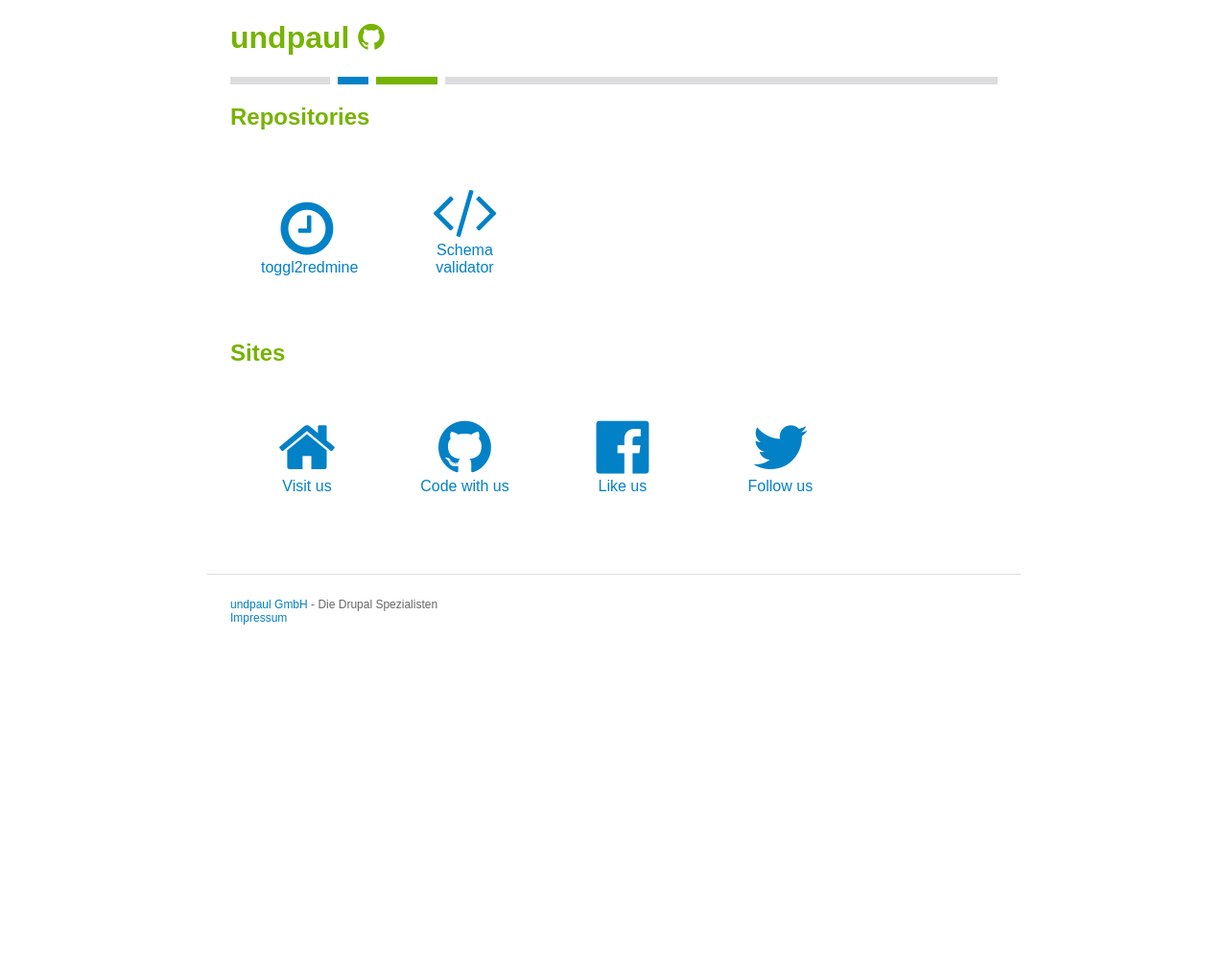
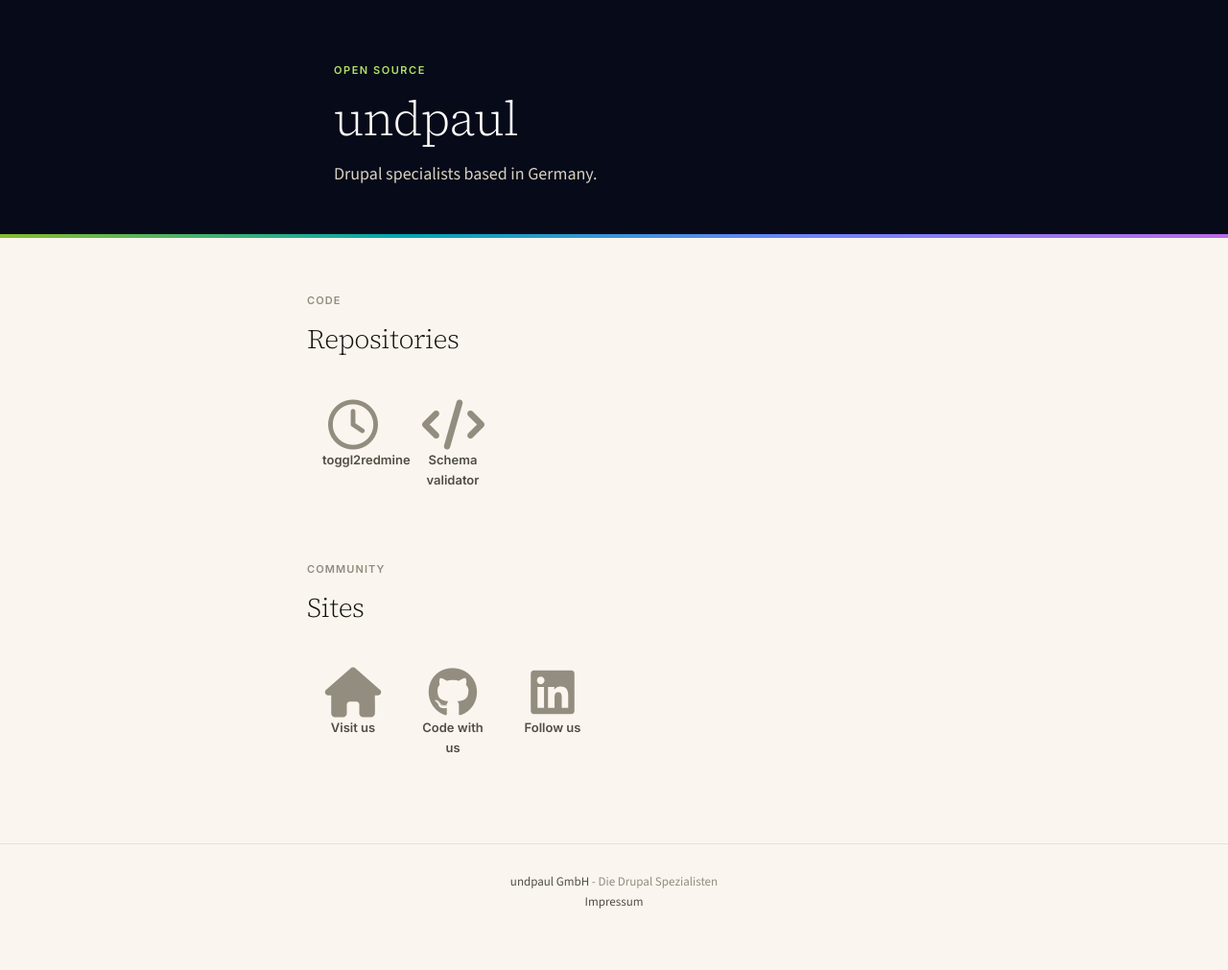
Before and after one commit to undpaul/undpaul.github.io, a website: page index.html in a window 1280 px wide. Shown: the whole page at 96% size. Before the commit the page ends 800 px from the top, so only its background shows below. Drawn offline with nearby package versions, Linux system fonts and the light colour scheme; a script that the page names is missing.

Commit message:
Redesign GitHub landing page with Aurora 2.0 design system
Recreates index.html using undpaul's Aurora 2.0 corporate design
(sand/night surfaces, Aurora gradient rule, Source Serif 4 / Source
Sans 3 / Inter type system). Drops Facebook and Twitter links, adds
LinkedIn. Header now shows "undpaul" with a blinking cursor accent
matching the brand's cursor motif; icon hover recolors the glyph
instead of showing a background pill.

```diff
--- a/index.html
+++ b/index.html
@@ -4,77 +4,74 @@
   <meta charset='utf-8'>
   <title>undpaul @ GitHub</title>
   <link rel="stylesheet"
-        href="//maxcdn.bootstrapcdn.com/font-awesome/4.3.0/css/font-awesome.min.css">
+        href="https://cdnjs.cloudflare.com/ajax/libs/font-awesome/6.5.2/css/all.min.css">
+  <link href="https://fonts.googleapis.com/css2?family=Source+Serif+4:ital,opsz,wght@0,8..60,300;1,8..60,300&family=Source+Sans+3:wght@300;400;600&family=Inter:wght@400;600&display=swap"
+        rel="stylesheet">
   <link type="text/css" rel="stylesheet" href="css/style.css" media="all"/>
 </head>
 
 <body>
 
 <header>
-  <h1>undpaul <i class="fa fa-github"></i></h1>
+  <div class="wrap">
+    <p class="kicker">Open Source</p>
+    <h1>undpaul<span class="cursor"></span></h1>
+    <p>Drupal specialists based in Germany.</p>
+  </div>
 </header>
+<hr class="grad-rule">
 
-<div class="main">
+<div class="wrap main">
 
-  <h2>Repositories</h2>
+  <section>
+    <h2><span class="num">Code</span>Repositories</h2>
     <nav>
       <ul class="menu--main">
         <li>
           <a href="https://github.com/undpaul/toggl2redmine" title="toggl2redmine">
-          <i class="fa fa-clock-o fa-4x"></i> toggl2redmine
+            <i class="fa-regular fa-clock fa-4x"></i> toggl2redmine
           </a>
         </li>
         <li>
           <a href="https://github.com/undpaul/schema-validator" title="Schema validator">
-          <i class="fa fa-code fa-4x"></i> Schema validator
+            <i class="fa-solid fa-code fa-4x"></i> Schema validator
           </a>
         </li>
       </ul>
     </nav>
+  </section>
 
-  <h2>Sites</h2>
+  <section>
+    <h2><span class="num">Community</span>Sites</h2>
     <nav>
       <ul class="menu--main">
         <li>
           <a href="http://www.undpaul.de" title="undpaul Drupal Services">
-          <i class="fa fa-home fa-4x"></i> Visit us
+            <i class="fa-solid fa-house fa-4x"></i> Visit us
           </a>
         </li>
         <li>
           <a href="http://github.com/undpaul" title="undpaul on github">
-          <i class="fa fa-github fa-4x"></i> Code with us
+            <i class="fa-brands fa-github fa-4x"></i> Code with us
           </a>
         </li>
         <li>
-        <a href="http://facebook.com/undpaul" title="undpaul on facebook">
-          <i class="fa fa-facebook-official fa-4x"></i> Like us
-        </a>
-      </li>
-      <li>
-        <a href="http://twitter.com/undpaul" title="undpaul on twitter">
-          <i class="fa fa-twitter fa-4x"></i> Follow us
+          <a href="https://www.linkedin.com/company/undpaul/" title="undpaul on LinkedIn">
+            <i class="fa-brands fa-linkedin fa-4x"></i> Follow us
           </a>
         </li>
       </ul>
     </nav>
+  </section>
 </div>
 
 <footer>
-  <a href="http://www.undpaul.de/" title="Die Drupal Spezialisten">undpaul
-    GmbH</a>
+  <div class="wrap">
+    <a href="http://www.undpaul.de/" title="Die Drupal Spezialisten">undpaul GmbH</a>
     - Die Drupal Spezialisten
     <br><a href="http://www.undpaul.de/impressum">Impressum</a>
+  </div>
 </footer>
-
-<script
-  src="//ajax.googleapis.com/ajax/libs/webfont/1.5.10/webfont.js"></script>
-<script>
-  WebFont.load({
-    google: {
-      families: ['Source Sans Pro']
-    }
-  });
-</script>
 
 </body>
 </html>
--- a/sass/_new.scss
+++ b/sass/_new.scss
@@ -1,104 +1,202 @@
 
-$up-green: #77B302;
-$up-blue: #0281C7;
-$up-white: #fff;
-$up-gray: #dddddf;
-$up-gray-dark: #666666;
+// ═══ Aurora 2.0 · undpaul color & type tokens ═══
+:root {
+  --green-300: #B0E168;
+  --green-500: #88BC29;
+  --green-700: #3A5407;
+  --green-900: #081200;
+
+  --sand-50:  #FAF6EF;
+  --sand-100: #F3EDE2;
+  --sand-200: #E7E1D3;
+  --sand-300: #D8D1C2;
+  --sand-500: #938D80;
+  --sand-700: #514D43;
+
+  --night-900: #070A18;
+
+  --ink:       #15120D;
+  --ink-muted: #514D43;
+  --ink-faint: #938D80;
+  --line:      #E7E1D3;
+
+  --aurora-gradient: linear-gradient(100deg, #88BC29 0%, #00A8B3 33%, #6F83FF 66%, #BB6AE7 100%);
+
+  --font-display: 'Source Serif 4', Georgia, serif;
+  --font-body:    'Source Sans 3', system-ui, sans-serif;
+  --font-ui:      'Inter', system-ui, -apple-system, sans-serif;
+}
+
+* {
+  box-sizing: border-box;
+}
 
 body {
-  font-family: "Source Sans Pro", Arial, sans-serif;
-  color: $up-gray-dark;
-
-  > * {
-    max-width: 800px;
-    margin: 0 auto;
-  }
+  margin: 0;
+  background: var(--sand-50);
+  color: var(--ink);
+  font-family: var(--font-body);
+  font-weight: 400;
+  font-size: 16px;
+  line-height: 1.65;
+  -webkit-font-smoothing: antialiased;
 }
 
-header:after {
-  content: ' ';
-  display: block;
-  height: 0.5em;
-  width: 100%;
-  background: linear-gradient(to right,
-    $up-gray, $up-gray 13%,
-    $up-white 13%, $up-white 14%,
-    $up-blue 14%, $up-blue 18%,
-    $up-white 18%, $up-white 19%,
-    $up-green 19%, $up-green 27%,
-    $up-white 27%, $up-white 28%,
-    $up-gray 28%,  $up-gray
-  );
+.wrap {
+  max-width: 640px;
+  margin: 0 auto;
+  padding: 0 28px;
 }
 
-footer {
-  margin-top: 3em;
-  font-size: 75%;
-  border-top: 1px solid $up-gray;
-  padding: 2em;
+// ── header ──
+header {
+  background: var(--night-900);
+  color: #fff;
+  padding: 64px 0 48px;
 }
 
-h1, h2 {
-  color: $up-green;
+.kicker {
+  font-family: var(--font-ui);
+  font-size: 11px;
+  font-weight: 600;
+  letter-spacing: .14em;
+  text-transform: uppercase;
+  color: var(--green-300);
+  margin: 0 0 16px;
 }
-h3 {
-  margin: 0.75em 0 0.25em;
+
+header h1 {
+  font-family: var(--font-display);
+  font-weight: 300;
+  font-size: clamp(32px, 6vw, 50px);
+  letter-spacing: -1px;
+  line-height: 1.05;
+  margin: 0 0 16px;
+}
+
+header p {
+  font-family: var(--font-body);
+  font-weight: 300;
+  font-size: 18px;
+  color: var(--sand-300);
+  max-width: 460px;
+  margin: 0;
+}
+
+.grad-rule {
+  height: 4px;
+  border: 0;
+  margin: 0;
+  background: var(--aurora-gradient);
+}
+
+@keyframes blink {
+  0%, 49% { opacity: 1; }
+  50%, 99% { opacity: 0; }
+}
+
+.cursor {
+  display: inline-block;
+  width: 3px;
+  height: 1em;
+  margin-left: 0.5rem;
+  background: var(--green-500);
+  border-radius: 2px;
+  vertical-align: bottom;
+  animation: blink 1.1s step-end infinite;
+}
+
+// ── main ──
+.main {
+  padding: 56px 0 24px;
+}
+
+section + section {
+  margin-top: 48px;
+}
+
+h2 {
+  font-family: var(--font-display);
+  font-weight: 300;
+  font-size: 28px;
+  letter-spacing: -.5px;
+  color: var(--ink);
+  margin: 0;
+}
+
+h2 .num {
+  display: block;
+  font-family: var(--font-ui);
+  font-weight: 600;
+  font-size: 11px;
+  letter-spacing: .1em;
+  text-transform: uppercase;
+  color: var(--ink-faint);
+  margin-bottom: 8px;
 }
 
 a {
-  color: $up-blue;
+  color: var(--green-700);
   text-decoration: none;
 
   &:hover,
   &:focus {
-    color: $up-green;
+    color: var(--green-500);
   }
 }
 
 ul.menu--main {
   list-style: none;
-  margin: 0;
+  margin: 16px 0 0;
   padding: 0;
+  display: flex;
+  flex-wrap: wrap;
+  gap: 8px;
 
   li {
-    display: inline-block;
-    padding: 2em;
+    padding: 1.5em 1em;
     width: 6em;
-    height: 6em;
     text-align: center;
     position: relative;
   }
+
   i {
     display: block;
+    color: var(--ink-faint);
+    transition: color 0.2s;
   }
 
+  a {
+    display: block;
+    color: var(--ink-muted);
+    font-family: var(--font-ui);
+    font-size: 13px;
+    font-weight: 600;
+
+    &:hover,
+    &:focus {
+      i {
+        color: var(--green-500);
+      }
+    }
+  }
+}
+
+// ── footer ──
+footer {
+  margin-top: 40px;
+  padding: 28px 0 60px;
+  border-top: 1px solid var(--line);
+  font-size: 13px;
+  color: var(--ink-faint);
+  text-align: center;
 
   a {
-    transition: color 0.2s;
+    color: var(--ink-muted);
 
-    &:after {
-      transition: opacity 1s;
-
-      content: ' ';
-      background: $up-green;
-      position: absolute;
-      left: 10%;
-      right: 10%;
-      top: 10%;
-      bottom: 10%;
-      z-index: -1;
-      border-radius: 100%;
-      opacity: 0;
-    }
-
-    &:hover {
-
-      color: #fff;
-
-      &:after {
-        opacity: 1;
-      }
-
+    &:hover,
+    &:focus {
+      color: var(--green-700);
     }
   }
 }
@@ -107,7 +205,7 @@ pre {
   max-width: 100%;
   overflow: auto;
   padding: 1em;
-  border: 1px solid $up-gray;
+  border: 1px solid var(--line);
 }
 
 .terminal:before {
```
Also changed, not shown: css/style.css. Lines whose indentation alone changed are shown as unchanged.
